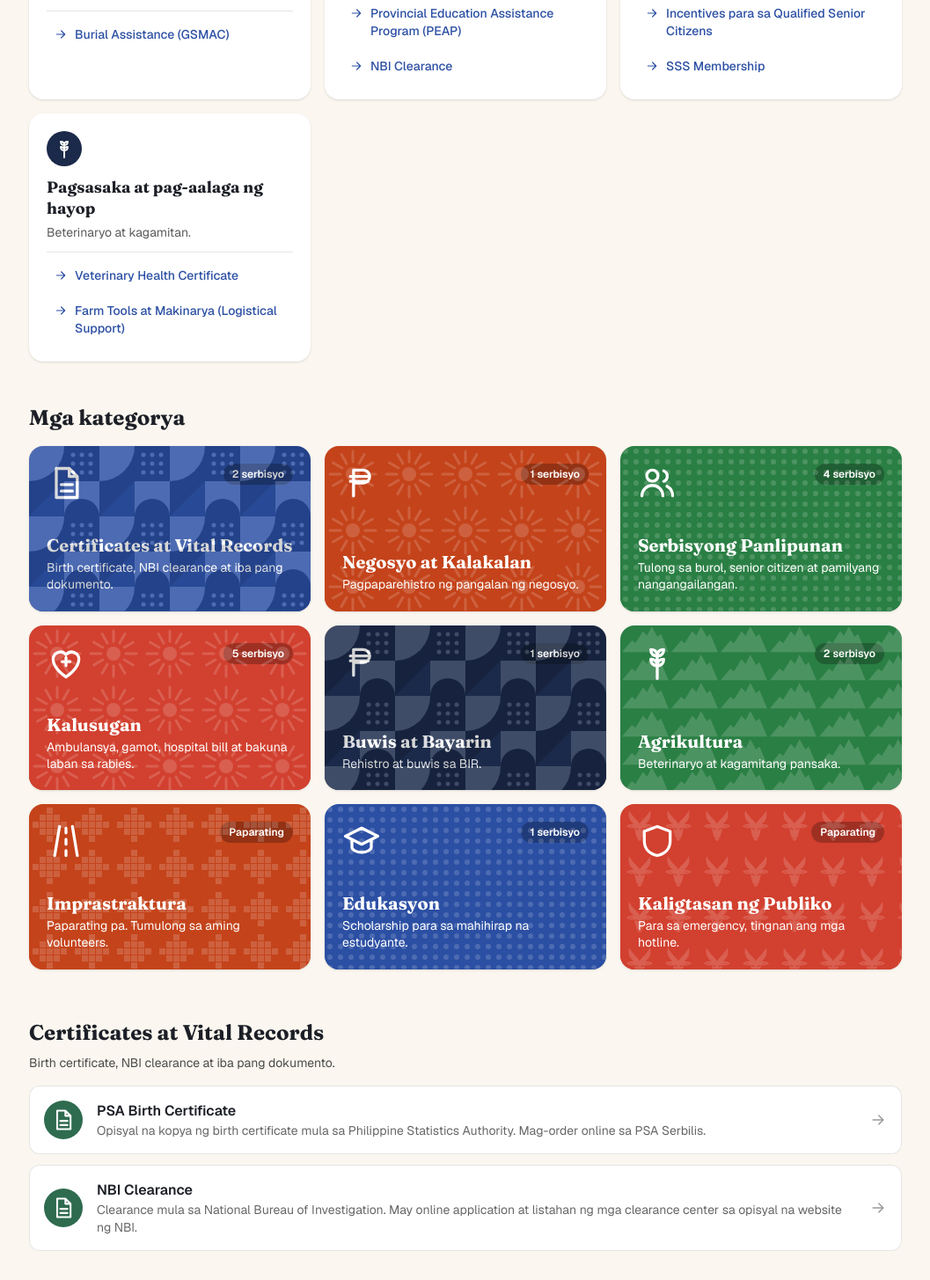
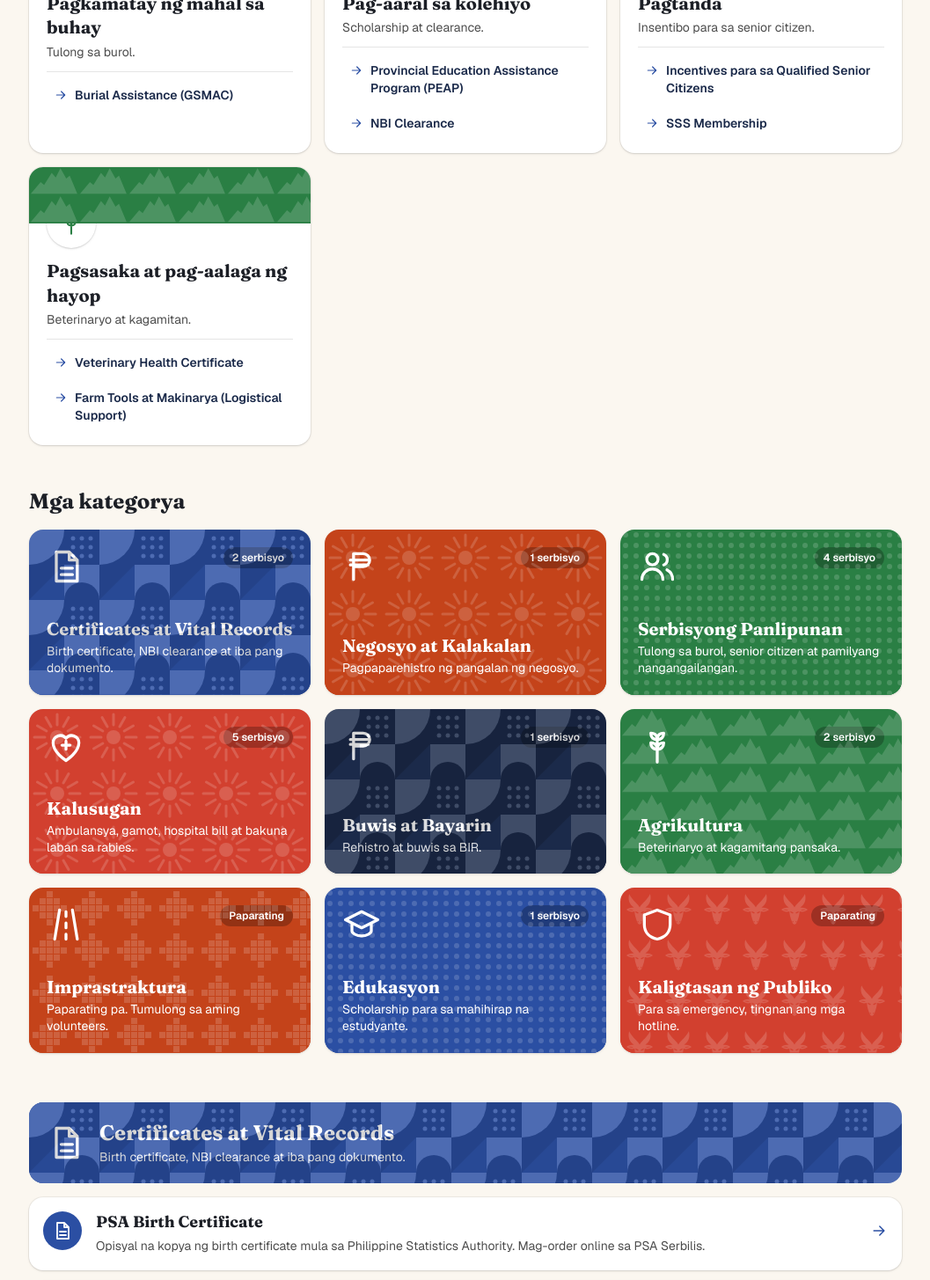
Before and after one commit to renthelautomations/betterorientalmindoro, a Next.js app: page /serbisyo in a window 1280 px wide. Shown: the part 1080-2535 px from the top of the page at 88% size, without its empty margins (111-1168 px from the left). Built offline with nearby package versions, Linux system fonts and the light colour scheme.

Commit message:
ui: cohesive services page, shared pattern language across categories, life events and service rows

```diff
--- a/src/app/serbisyo/page.tsx
+++ b/src/app/serbisyo/page.tsx
@@ -1,4 +1,4 @@
-import ServiceTile from "@/components/site/ServiceTile";
+import ServiceTile, { CATEGORY_ICON, CategoryHeader, PatternStrip, lookOf } from "@/components/site/ServiceTile";
 import type { Metadata } from "next";
 import Link from "next/link";
 import SmartSearch from "@/components/site/SmartSearch";
@@ -6,7 +6,7 @@ import Bilingual from "@/lib/i18n/Bilingual";
 import { T } from "@/lib/i18n/i18n";
 import { TEmptyState, TPageHead } from "@/components/site/DynBits";
 import KitIcon from "@/components/kit/KitIcon";
-import { CATEGORY_ICON, ServiceLink } from "@/components/site/ServiceLink";
+import { ServiceLink } from "@/components/site/ServiceLink";
 import { getSearchItems } from "@/lib/search-index";
 import { getCategories, getLifeEvents, getServices, servicesForEvent } from "@/lib/services";
 
@@ -31,16 +31,20 @@ export default function Serbisyo() {
         <ul className="grid gap-4 sm:grid-cols-2 lg:grid-cols-3">
           {getLifeEvents().map((e) => {
             const svcs = servicesForEvent(e.slug);
+            const cat = svcs[0]?.category ?? "";
             return (
-              <li key={e.slug} className="flex h-full flex-col rounded-2xl bg-white p-5 shadow-sm">
-                <KitIcon name={CATEGORY_ICON[svcs[0]?.category] ?? "doc"} variant="badge" color="#1b2a4a" className="h-10 w-10" />
-                <h3 className="mt-3 font-serif text-lg font-bold leading-snug"><T k={`svc.ev.${e.slug}`} /></h3>
-                <p className="mt-1 text-sm text-black/65"><T k={`svc.ev.${e.slug}.b`} /></p>
-                <ul className="mt-3 flex flex-col gap-1 border-t border-black/10 pt-2">
-                  {svcs.map((s) => (
-                    <li key={s.id}><Link href={`/serbisyo/${s.category}/${s.id}`} className="flex items-start gap-2 rounded-lg px-2 py-2 text-sm font-medium text-fiesta-blue hover:bg-fiesta-mint"><KitIcon name="arrow" className="mt-0.5 h-4 w-4 shrink-0" /><span className="min-w-0">{s.title}</span></Link></li>
-                  ))}
-                </ul>
+              <li key={e.slug} className="flex h-full flex-col overflow-hidden rounded-2xl bg-white shadow-sm ring-1 ring-black/5">
+                <PatternStrip slug={cat} />
+                <div className="flex flex-1 flex-col px-5 pb-4">
+                  <span className="-mt-7 flex h-14 w-14 items-center justify-center rounded-full bg-white shadow ring-1 ring-black/5"><KitIcon name={CATEGORY_ICON[cat] ?? "doc"} color={lookOf(cat).color} className="h-7 w-7" /></span>
+                  <h3 className="mt-3 font-serif text-xl font-bold leading-snug"><T k={`svc.ev.${e.slug}`} /></h3>
+                  <p className="mt-1 text-sm text-black/70"><T k={`svc.ev.${e.slug}.b`} /></p>
+                  <ul className="mt-3 flex flex-col gap-1 border-t border-black/10 pt-2">
+                    {svcs.map((s) => (
+                      <li key={s.id}><Link href={`/serbisyo/${s.category}/${s.id}`} className="flex items-start gap-2 rounded-lg px-2 py-2 text-sm font-semibold text-fiesta-navy hover:bg-fiesta-mint"><KitIcon name="arrow" className="mt-0.5 h-4 w-4 shrink-0 text-fiesta-blue" /><span className="min-w-0">{s.title}</span></Link></li>
+                    ))}
+                  </ul>
+                </div>
               </li>
             );
           })}
@@ -59,8 +63,8 @@ export default function Serbisyo() {
         const rows = getServices(c.slug);
         return (
           <section key={c.slug} id={c.slug} aria-labelledby={`h-${c.slug}`} className="mt-12 scroll-mt-28 lg:mt-14">
-            <h2 id={`h-${c.slug}`} className={H2}><T k={`svc.cat.${c.slug}`} /></h2>
-            <p className="-mt-2 mb-4 text-sm text-black/70"><T k={`svc.cat.${c.slug}.b`} /></p>
+            <CategoryHeader slug={c.slug} id={`h-${c.slug}`} />
+            <div className="mt-4" />
             {rows.length ? (
               <ul className="space-y-3">{rows.map((s) => <li key={s.id}><ServiceLink s={s} /></li>)}</ul>
             ) : (
--- a/src/components/site/ServiceLink.tsx
+++ b/src/components/site/ServiceLink.tsx
@@ -1,14 +1,17 @@
 import Link from "next/link";
-import { ServiceRow } from "@/components/kit/Parts";
-import type { KitIconName } from "@/components/kit/KitIcon";
+import KitIcon, { type KitIconName } from "@/components/kit/KitIcon";
+import { CATEGORY_ICON, lookOf } from "./ServiceTile";
 import type { Service } from "@/lib/services";
 
-export const CATEGORY_ICON: Record<string, KitIconName> = {
-  certificates: "doc", business: "budget", social: "people", health: "health", taxation: "budget",
-  agriculture: "farm", infrastructure: "road", education: "school", "public-safety": "shield",
-};
+export { CATEGORY_ICON } from "./ServiceTile";
 
-/** Kit ServiceRow made into a link to the service record. */
+/** Service record row: icon badge in the category colour, title, one-paragraph summary, arrow. */
 export function ServiceLink({ s }: { s: Service }) {
-  return <Link href={`/serbisyo/${s.category}/${s.id}`} className="block rounded-xl"><ServiceRow icon={CATEGORY_ICON[s.category] ?? "doc"} title={s.title} sub={s.summary} /></Link>;
+  return (
+    <Link href={`/serbisyo/${s.category}/${s.id}`} className="group flex items-start gap-4 rounded-2xl bg-white p-4 shadow-sm ring-1 ring-black/5 transition hover:-translate-y-0.5 hover:shadow-md focus-visible:outline-2 focus-visible:outline-offset-2 focus-visible:outline-fiesta-blue">
+      <span className="flex h-11 w-11 shrink-0 items-center justify-center rounded-full" style={{ background: lookOf(s.category).color }}><KitIcon name={CATEGORY_ICON[s.category] ?? "doc"} color="#fff" className="h-6 w-6" /></span>
+      <span className="min-w-0 flex-1"><span className="block font-serif text-lg font-bold leading-snug">{s.title}</span><span className="mt-1 block text-sm leading-relaxed text-black/70">{s.summary}</span></span>
+      <KitIcon name="arrow" className="mt-3 h-5 w-5 shrink-0 text-fiesta-blue transition group-hover:translate-x-1" />
+    </Link>
+  );
 }
--- a/src/components/site/ServiceTile.tsx
+++ b/src/components/site/ServiceTile.tsx
@@ -2,10 +2,15 @@ import Link from "next/link";
 import { T } from "@/lib/i18n/i18n";
 import KitIcon from "@/components/kit/KitIcon";
 import { PatternFill, FIESTA, FIESTA_DEEP, type PatternKey } from "@/components/kit/Patterns";
-import { CATEGORY_ICON } from "./ServiceLink";
+import type { KitIconName } from "@/components/kit/KitIcon";
+
+export const CATEGORY_ICON: Record<string, KitIconName> = {
+  certificates: "doc", business: "budget", social: "people", health: "health", taxation: "budget",
+  agriculture: "farm", infrastructure: "road", education: "school", "public-safety": "shield",
+};
 
 // One look per service category: color + pattern that fit what it is about.
-const LOOK: Record<string, { color: string; pattern: PatternKey }> = {
+export const LOOK: Record<string, { color: string; pattern: PatternKey }> = {
   certificates: { color: FIESTA.blue, pattern: "mosaic" },
   business: { color: FIESTA_DEEP.orange, pattern: "burst" },
   social: { color: FIESTA_DEEP.green, pattern: "dotblocks" },
@@ -32,3 +37,33 @@ export default function ServiceTile({ slug, count, href }: { slug: string; count
     </Link>
   );
 }
+
+export const lookOf = (slug: string) => LOOK[slug] ?? { color: FIESTA.navy, pattern: "mosaic" as PatternKey };
+
+/** Slim patterned strip in a category's colour with a white icon badge hanging off it: the shared "header" of life-event cards. */
+export function PatternStrip({ slug }: { slug: string }) {
+  const look = lookOf(slug);
+  return (
+    <div className="relative isolate h-16 overflow-hidden" style={{ background: look.color }} aria-hidden>
+      <PatternFill variant={look.pattern} colors={["#fff"]} opacity={0.16} />
+    </div>
+  );
+}
+
+/** Section header for a category's services: solid colour block with icon, name and blurb, patterned on the right. */
+export function CategoryHeader({ slug, id }: { slug: string; id: string }) {
+  const look = lookOf(slug);
+  return (
+    <div className="relative isolate overflow-hidden rounded-2xl text-white" style={{ background: look.color }}>
+      <PatternFill variant={look.pattern} colors={["#fff"]} opacity={0.16} />
+      <div className="flex items-center gap-4 p-5 sm:max-w-[75%] sm:pr-8" style={{ background: look.color }}>
+        <KitIcon name={CATEGORY_ICON[slug] ?? "doc"} color="#fff" className="h-11 w-11 shrink-0" />
+        <div className="min-w-0">
+          <h2 id={id} className="font-serif text-2xl font-bold leading-tight"><T k={`svc.cat.${slug}`} /></h2>
+          <p className="mt-0.5 text-sm text-white"><T k={`svc.cat.${slug}.b`} /></p>
+        </div>
+      </div>
+      <div className="h-8 sm:hidden" aria-hidden />
+    </div>
+  );
+}
```
